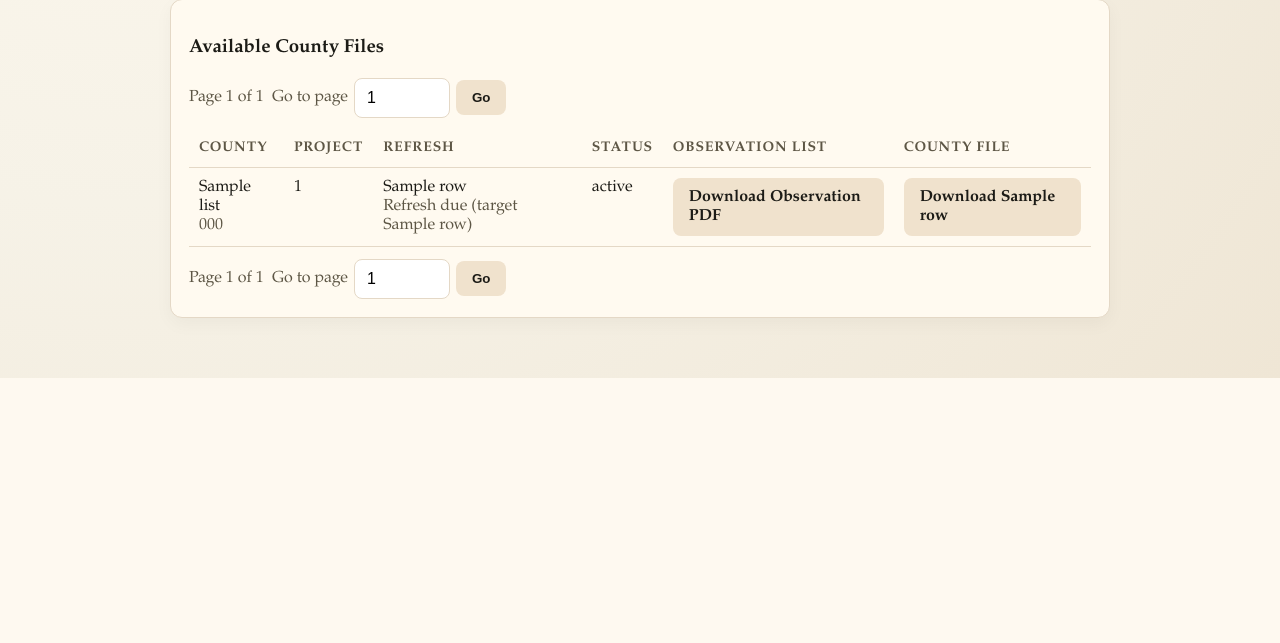
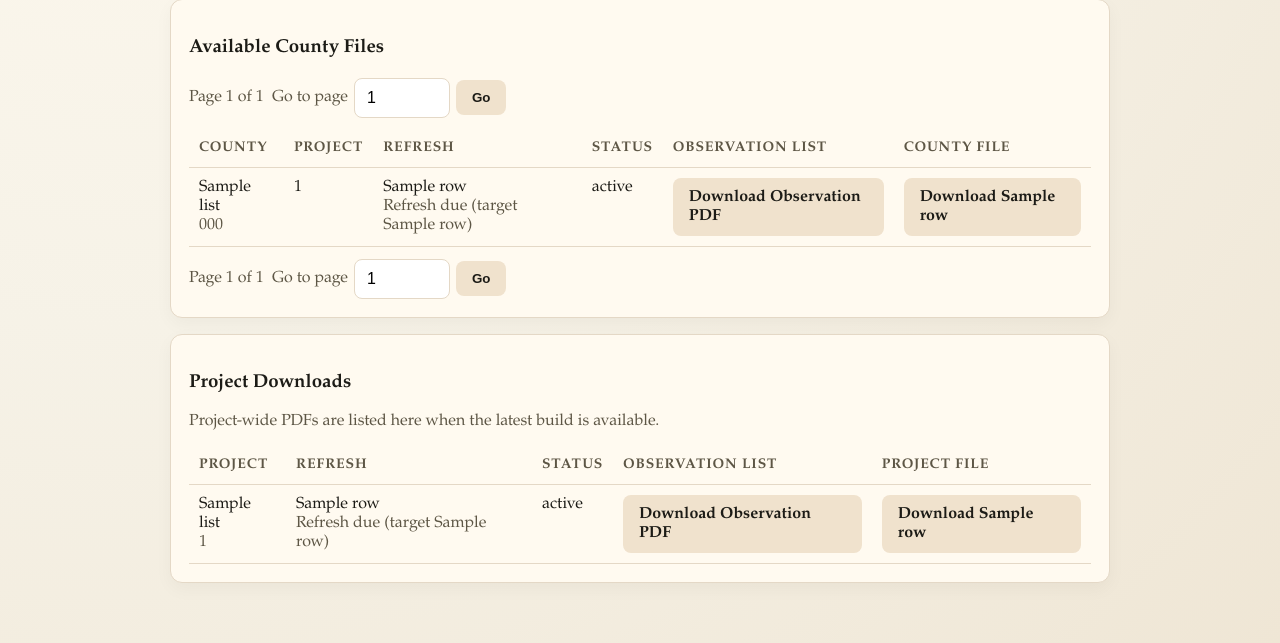
Before and after one commit to mrdbidwill/mydnaobv, a Python web app: template app/templates/index.html in a window 1280 px wide. Shown: the part 755-1398 px from the top of the page. Before the commit the page ends 1133 px from the top, so only its background shows below. Run offline with Jinja, Linux system fonts and the light colour scheme; the template is opened without the code that fills it: most values are stand-ins (such as "Sample title", 1, 10 or a date in 2020).

Commit message:
add public project downloads section and access

```diff
--- a/app/templates/index.html
+++ b/app/templates/index.html
@@ -121,5 +121,63 @@
         </div>
       {% endif %}
     </div>
+
+    <div class="card">
+      <h3>Project Downloads</h3>
+      <p class="muted">Project-wide PDFs are listed here when the latest build is available.</p>
+      {% if project_rows and project_rows|length > 0 %}
+        <table>
+          <thead>
+            <tr>
+              <th>Project</th>
+              <th>Refresh</th>
+              <th>Status</th>
+              <th>Observation List</th>
+              <th>Project File</th>
+            </tr>
+          </thead>
+          <tbody>
+            {% for row in project_rows %}
+              {% set list = row.list %}
+              <tr>
+                <td>
+                  {{ list.title }}
+                  <div class="muted">{{ list.inat_project_id if list.inat_project_id else "" }}</div>
+                </td>
+                <td>
+                  {{ row.last_refreshed_label }}
+                  <div class="muted">
+                    {% if row.refresh_due %}
+                      Refresh due (target {{ row.next_refresh_label }})
+                    {% else %}
+                      Next refresh by {{ row.next_refresh_label }}
+                    {% endif %}
+                  </div>
+                </td>
+                <td>{{ row.status_label }}</td>
+                <td>
+                  {% if row.index_download_url %}
+                    <a class="btn secondary" href="{{ row.index_download_url }}" target="_blank" rel="noreferrer">Download Observation PDF</a>
+                  {% else %}
+                    <span class="muted">Not ready yet</span>
+                  {% endif %}
+                </td>
+                <td>
+                  {% if row.county_download_url %}
+                    <a class="btn secondary" href="{{ row.county_download_url }}" target="_blank" rel="noreferrer">Download {{ row.county_download_label }}</a>
+                  {% else %}
+                    <span class="muted">Not ready yet</span>
+                  {% endif %}
+                </td>
+              </tr>
+            {% endfor %}
+          </tbody>
+        </table>
+      {% else %}
+        <div class="empty">
+          <strong>No project downloads are public yet.</strong>
+        </div>
+      {% endif %}
+    </div>
   </div>
 {% endblock %}
```
Also changed, not shown: app/main.py (+69 -2 lines), app/templates/admin.html (+7 -0 lines).
